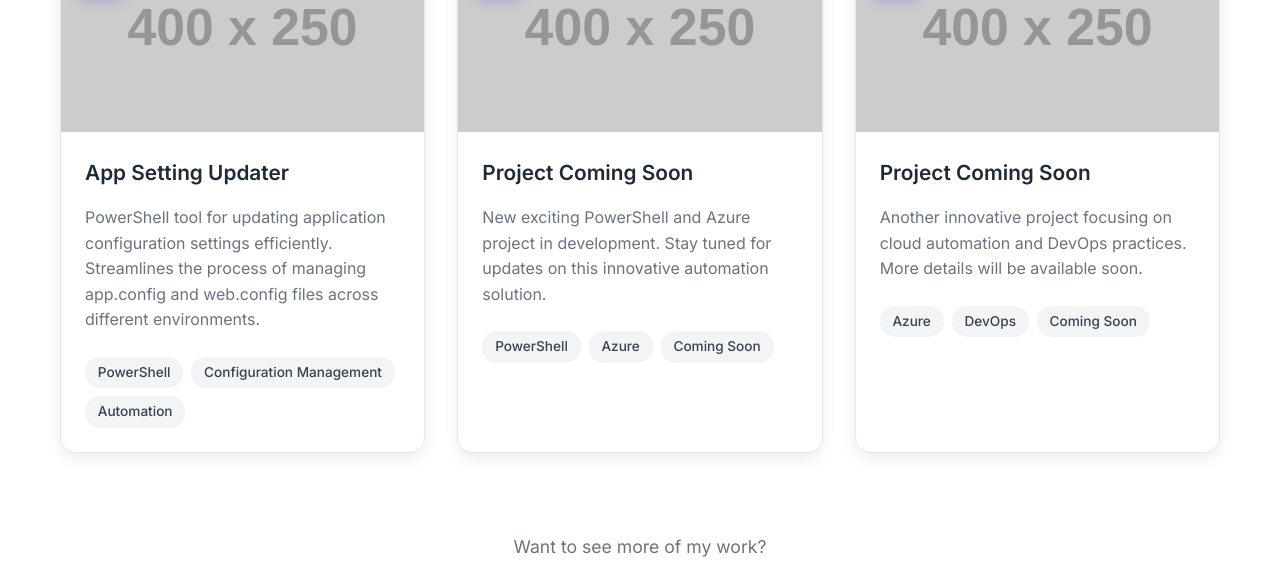
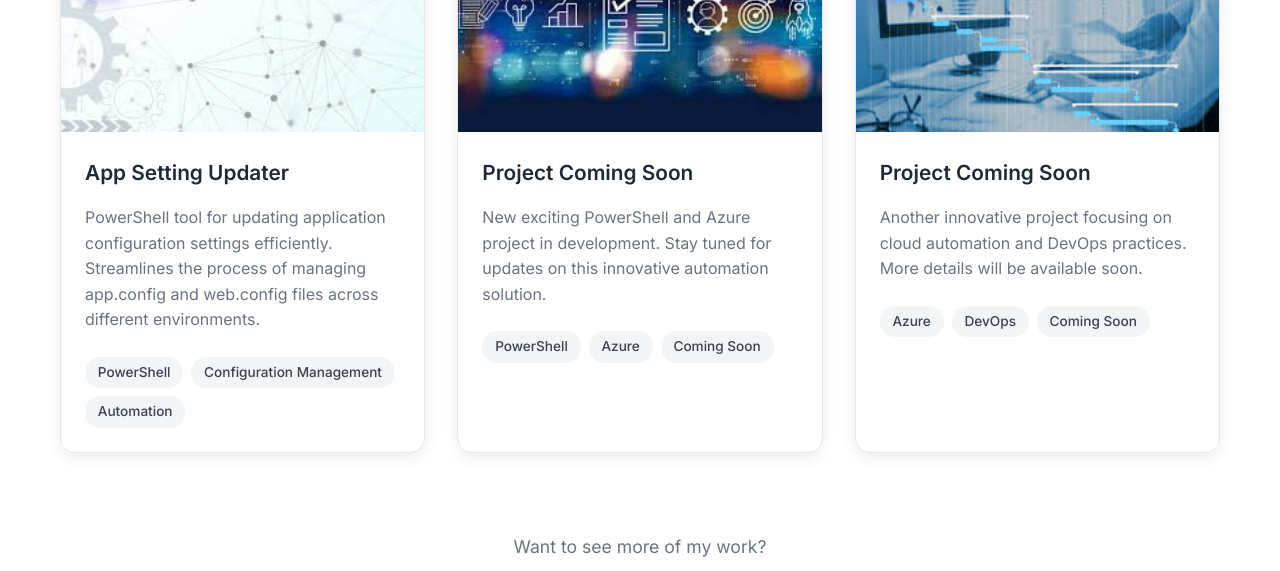
Before and after one commit to vutruongthinh/MyPortfolio, a website: page index.html in a window 1280 px wide. Shown: the part 2292-2863 px from the top of the page. Drawn offline with Linux system fonts and the light colour scheme; placeholder pictures from the web are drawn by us.

Commit message:
update photo image

```diff
--- a/index.html
+++ b/index.html
@@ -225,7 +225,7 @@
                             <i class="fas fa-cogs"></i>
                         </div>
                         <div class="project-image">
-                            <img src="https://via.placeholder.com/400x250/4f46e5/ffffff?text=App+Setting+Updater" alt="App Setting Updater">
+                            <img src="project-image-1.jpg" alt="App Setting Updater">
                             <div class="project-overlay">
                                 <div class="project-links">
                                     <a href="https://github.com/vutruongthinh/AppSettingUpdater" target="_blank" class="project-link">
@@ -251,7 +251,7 @@
                             <i class="fab fa-microsoft"></i>
                         </div>
                         <div class="project-image">
-                            <img src="https://via.placeholder.com/400x250/6b7280/ffffff?text=Coming+Soon" alt="Project Coming Soon">
+                            <img src="project-image-2.jpg" alt="Azure PowerShell Project">
                             <div class="project-overlay">
                                 <div class="project-links">
                                     <a href="#" class="project-link" style="opacity: 0.5; cursor: not-allowed;">
@@ -277,7 +277,7 @@
                             <i class="fas fa-cloud"></i>
                         </div>
                         <div class="project-image">
-                            <img src="https://via.placeholder.com/400x250/6b7280/ffffff?text=Coming+Soon" alt="Project Coming Soon">
+                            <img src="project-image-3.jpg" alt="Cloud DevOps Project">
                             <div class="project-overlay">
                                 <div class="project-links">
                                     <a href="#" class="project-link" style="opacity: 0.5; cursor: not-allowed;">
```
Also changed, not shown: profile-image.jpg, project-image-1.jpg (added), project-image-2.jpg (added), project-image-3.jpg (added), project-image-4.jpg (added), project-image-5.jpg (added).
